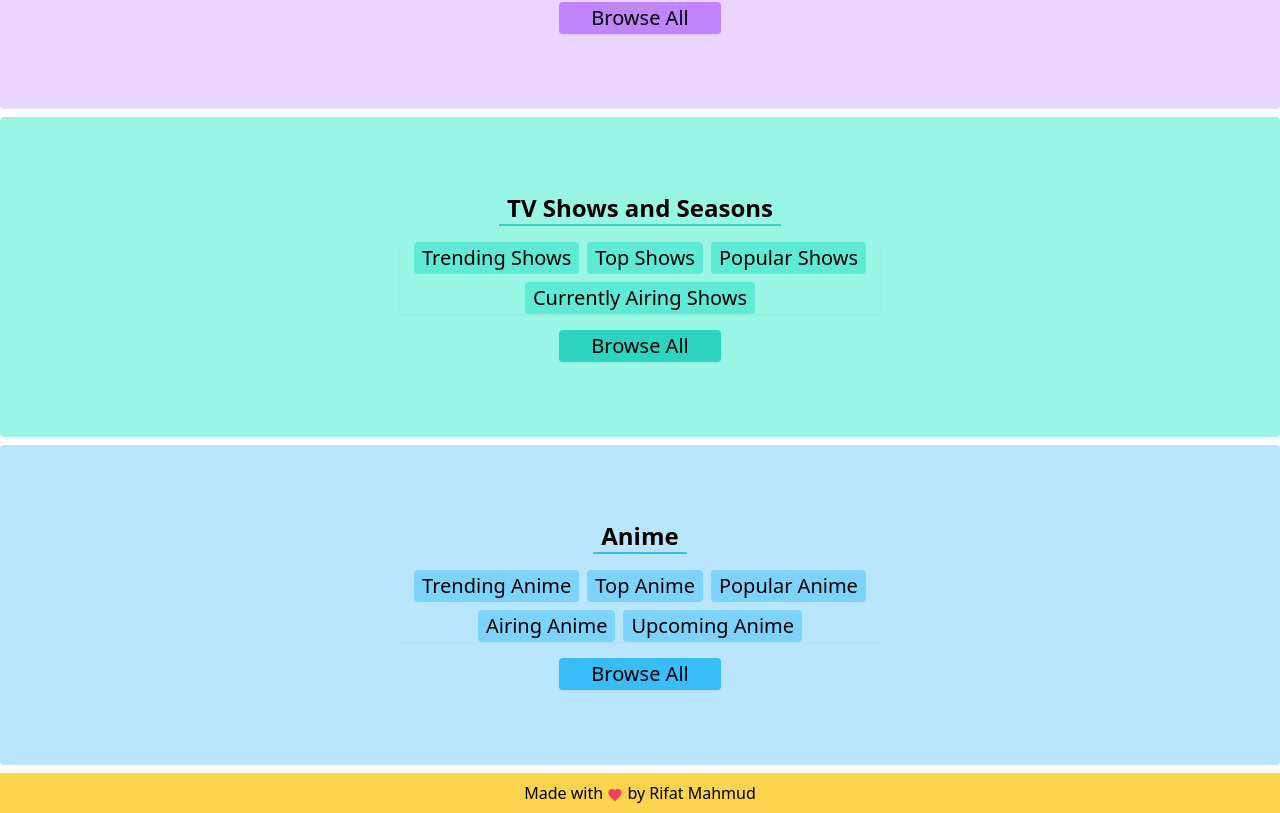
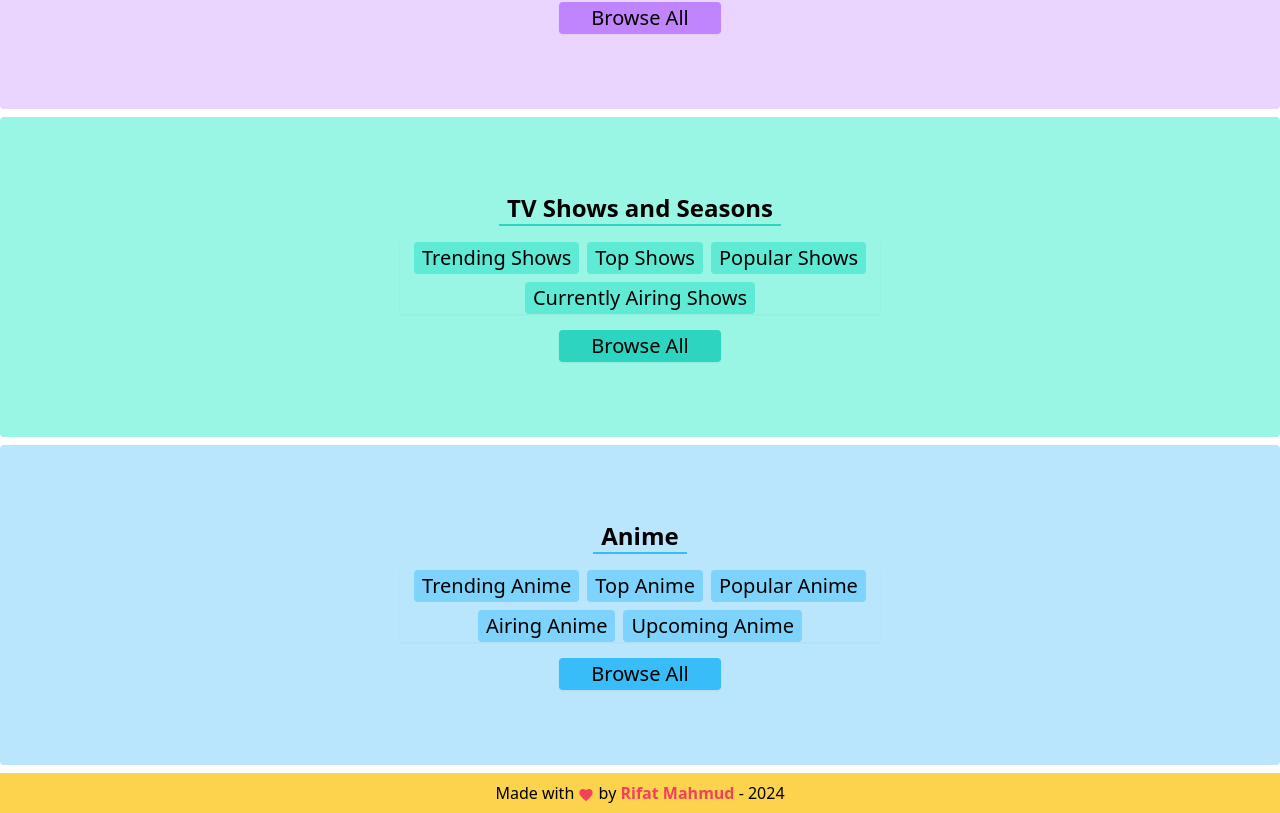
Before and after one commit to RifatMahmudno-1/mta-list, a Nuxt app: page / in a window 1280 px wide. Shown: the part 671-1484 px from the top of the page. Built offline with nearby package versions, Linux system fonts and the light colour scheme.

Commit message:
footer link added

```diff
--- a/components/Footer.vue
+++ b/components/Footer.vue
@@ -1,5 +1,5 @@
 <template>
 	<footer class="bg-theme-color-300">
-		<p class="cont text-center p-2">Made with <IconHeart class="text-rose-500" /> by Rifat Mahmud</p>
+		<p class="cont text-center p-2">Made with <IconHeart class="text-rose-500" /> by <a href="https://github.com/RifatMahmudno-1" target="_blank" class="text-rose-500 font-semibold">Rifat Mahmud</a> - {{ new Date().getFullYear() }}</p>
 	</footer>
 </template>
```
